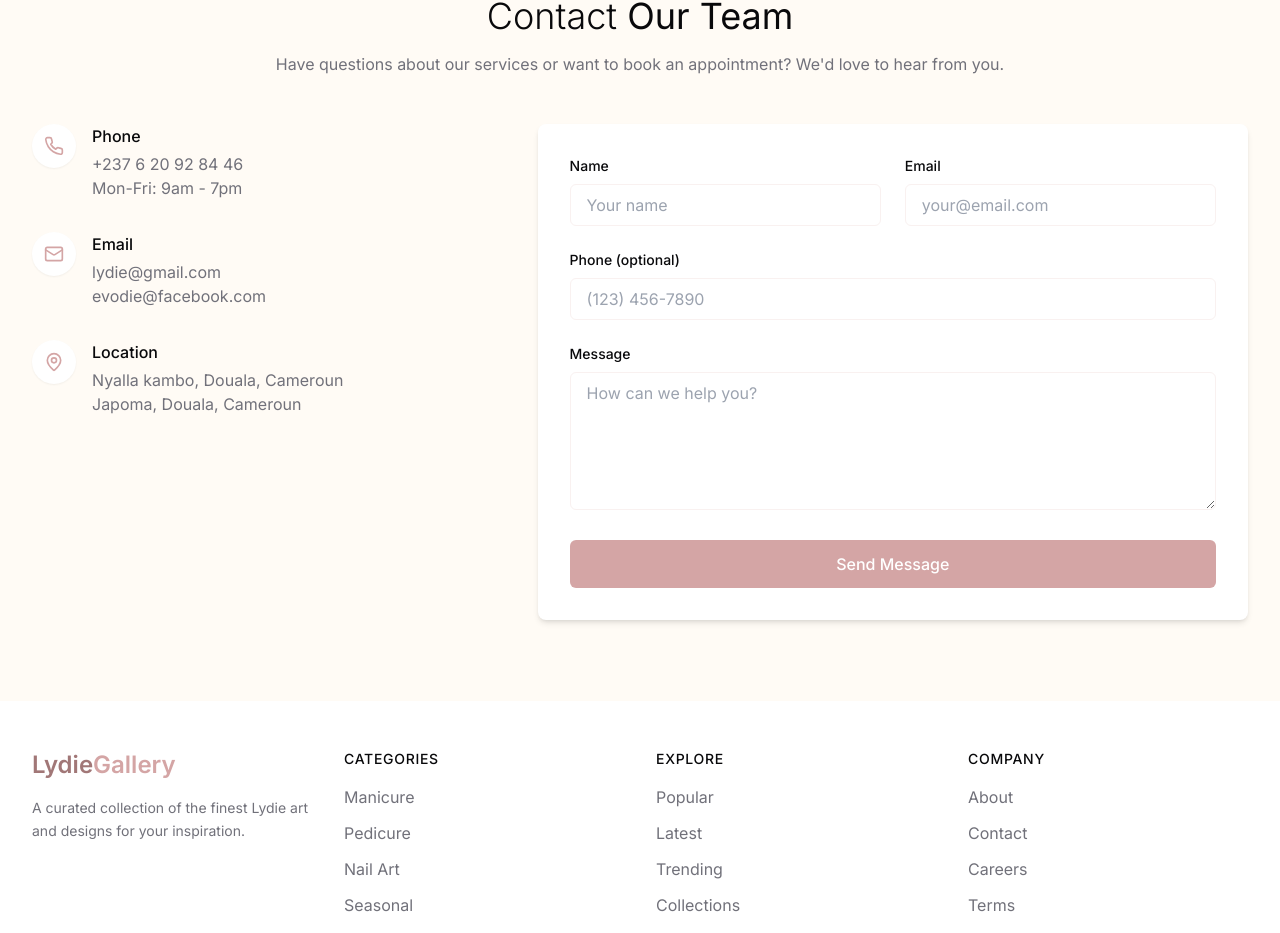
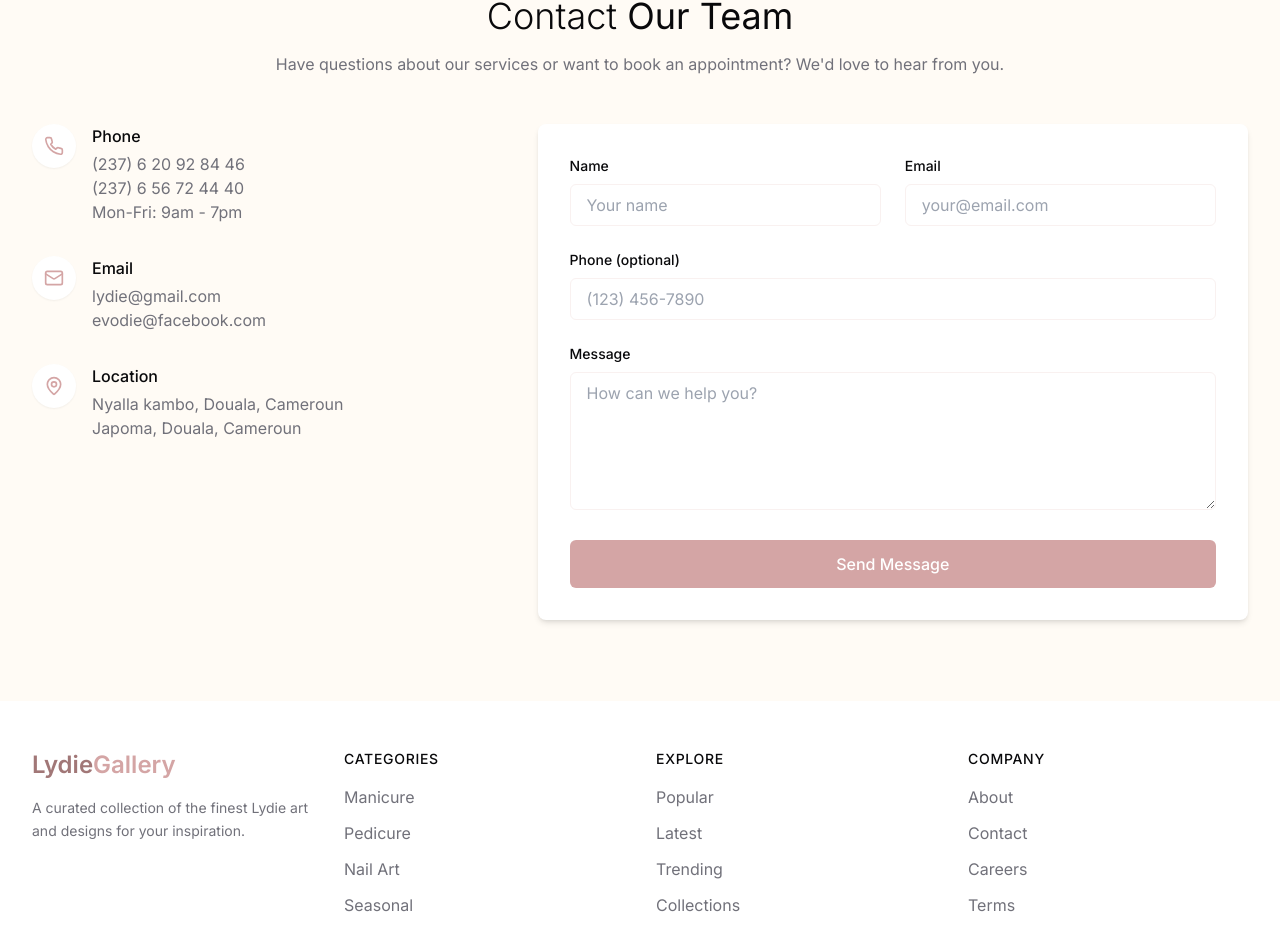
Before and after one commit to NGANDJUI23/mani-pedi-gallery, a React (Vite) app: page / in a window 1280 px wide. Shown: the part 3684-4617 px from the top of the page. Built offline with nearby package versions, Linux system fonts and the light colour scheme.

Commit message:
Update Contact

```diff
--- a/src/components/Contact.tsx
+++ b/src/components/Contact.tsx
@@ -60,7 +60,8 @@ const Contact = () => {
               </div>
               <div>
                 <h3 className="font-medium mb-1">Phone</h3>
-                <p className="text-muted-foreground">+237 6 20 92 84 46</p>
+                <p className="text-muted-foreground">(237) 6 20 92 84 46</p>
+                <p className="text-muted-foreground">(237) 6 56 72 44 40</p>
                 <p className="text-muted-foreground">Mon-Fri: 9am - 7pm</p>
               </div>
             </div>
```
